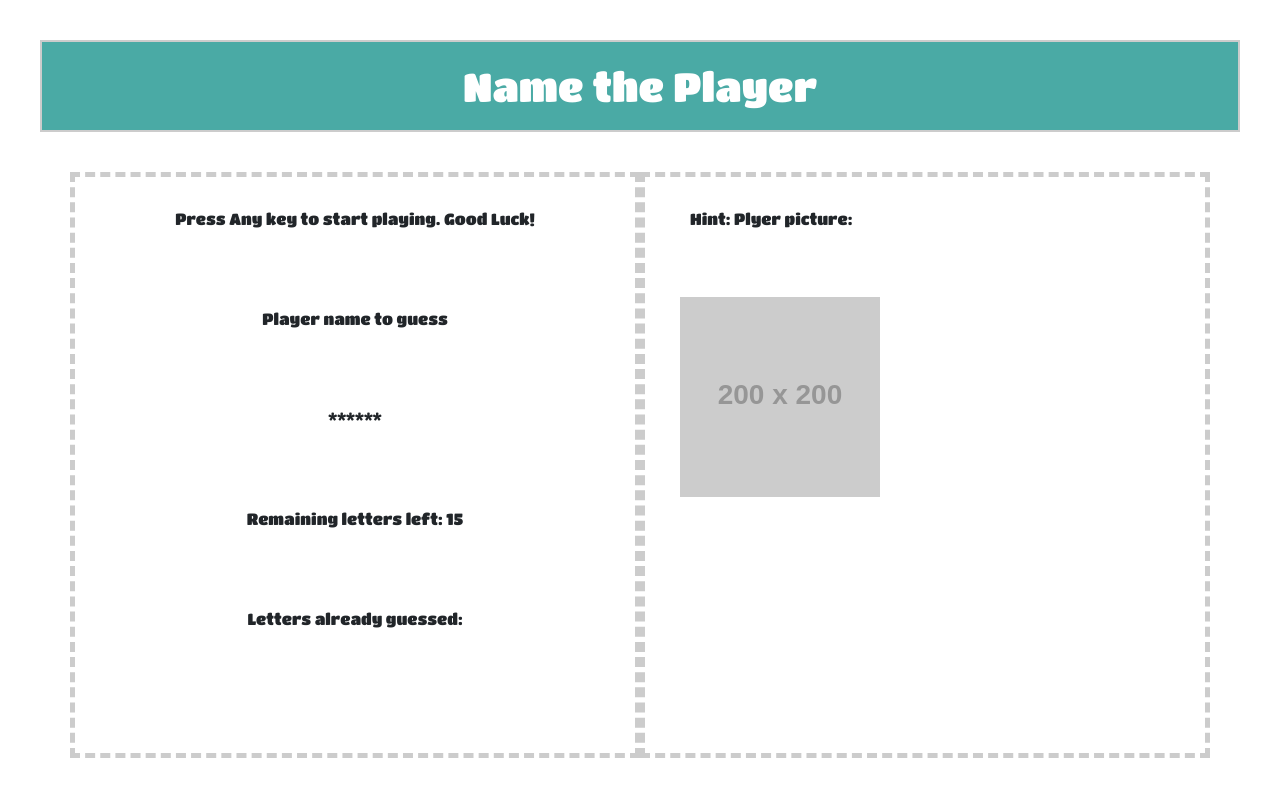
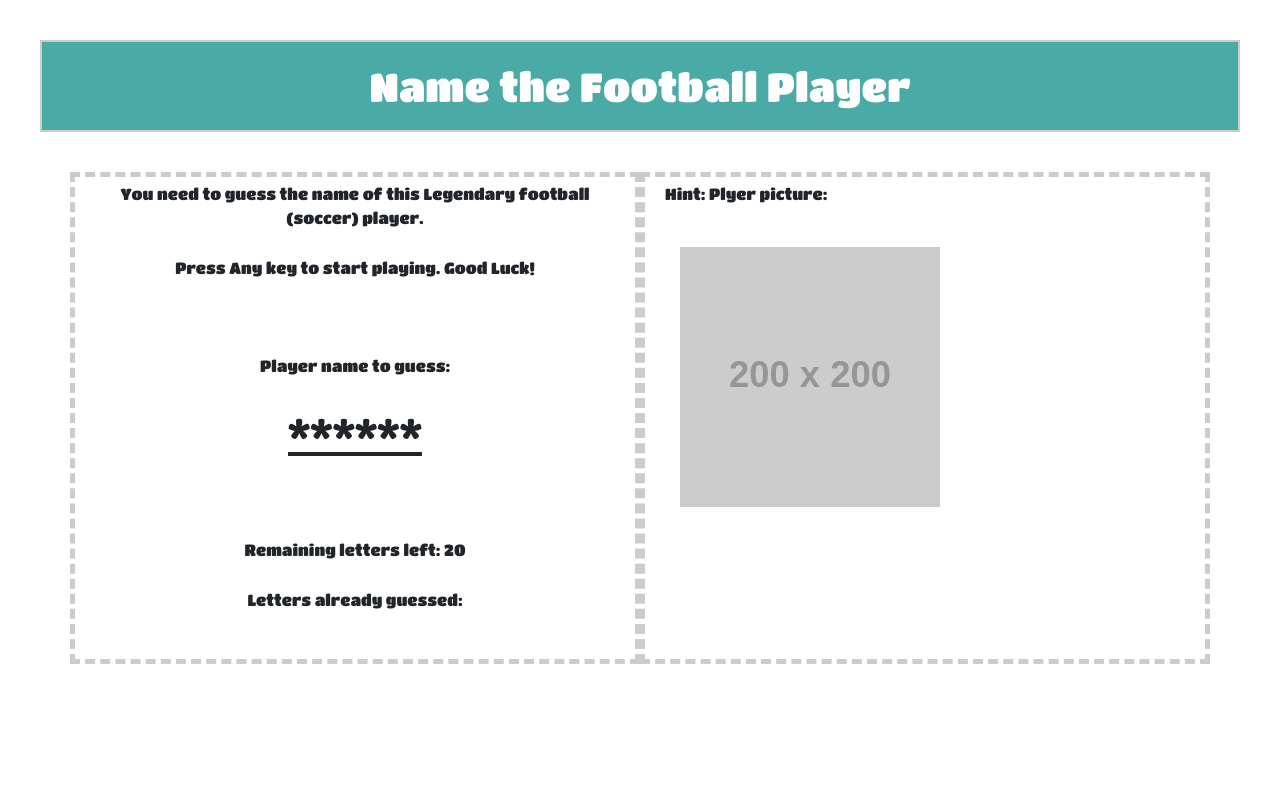
Before and after one commit to amirhasan1367/Psychic-Game, a plain HTML site: page index.html in a window 1280 px wide. Drawn offline with nearby package versions, Linux system fonts and the light colour scheme; placeholder pictures from the web are drawn by us.

Commit message:
submitted files

```diff
--- a/assets/javascript/game.js
+++ b/assets/javascript/game.js
@@ -18,10 +18,11 @@ var lettersGuessed = [];
 var player = soccerPlayers[Math.floor((Math.random() * soccerPlayers.length))];
 console.log(player)
 var str = "*".repeat(player.length);
-var guessLeft = 15;
+var guessLeft = 20;
 
 document.getElementById("playerText").innerHTML = str;
 document.getElementById("guesses").innerHTML = "Remaining letters left: " + guessLeft;
+
 
 
 document.onkeyup = function (event) {
@@ -73,6 +74,7 @@ document.onkeyup = function (event) {
         document.getElementById("playerImage").src = "assets/images/ronaldinho.jpg";
         alert ("seems like you need some help! This image should help")
     }
+
 }
 
 String.prototype.replaceAt = function (index, replacement) {
--- a/index.html
+++ b/index.html
@@ -9,13 +9,13 @@
 
     <!-- Bring in our bootstrap stylesheet -->
     <link rel="stylesheet" href="https://maxcdn.bootstrapcdn.com/bootstrap/4.0.0/css/bootstrap.min.css">
-    <link href="https://fonts.googleapis.com/css?family=Titan+One" rel="stylesheet">
+    <link href="https://fonts.googleapis.com/css?family=Indie+Flower|Titan+One" rel="stylesheet">
     <script type="text/javascript" src="https://cdnjs.cloudflare.com/ajax/libs/jquery/3.1.0/jquery.min.js"></script>
 </head>
 
 <body>
     <div id="guess word">
-        <h1>Name the Player</h1>
+        <h1>Name the Football Player</h1>
 
     </div>
 
@@ -26,9 +26,12 @@
                 <!-- <button class="btn btn-primary form-control" id="startButton">Start</button> -->
                 <div class="well text-center">
                     <div>
+                        <p>You need to guess the name of this Legendary football (soccer) player.</p>
                         <p>Press Any key to start playing. Good Luck!</p>
-                        <p>Player name to guess</p>
+                        <br><br>
+                        <p>Player name to guess: </p>
                         <p id="playerText">Click the button to start the game</p>
+                        <br><br>
                         <p id="guesses">number</p>
                         <p>Letters already guessed:</p>
                         <p id="letters"></p>
@@ -45,6 +48,7 @@
         </div>
     </div>
     <style>
+
         h1 {
             text-align: center;
             margin: 40px;
@@ -62,11 +66,18 @@
             font-family: 'Titan One', cursive;
         }
         p{
-            padding: 30px;
+            padding: 5px;
             font-family: 'Titan One', cursive;
+        }
+        #playerText{
+            font-size: 40px;
+            text-decoration: underline;
+
         }
         #playerImage {
             padding: 20px;
+            width: 300px;
+            height: 300px;
         }
     </style>
 
```
Also changed, not shown: assets/images/dark-grey-terrazzo.png (added).
